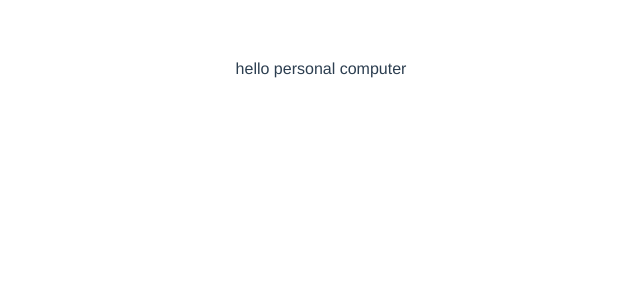
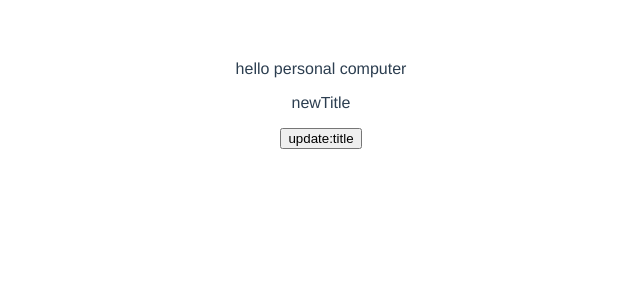
Before and after one commit to 2521425151/myVue2ElementDemo, a Vue app: page /#/homPage in a window 1280 px wide. Shown: the top 300 px of the page, without its empty margins (319-959 px from the left). Built offline with nearby package versions, Linux system fonts and the light colour scheme.

Commit message:
vue prop的双向绑定 .sync修饰符

```diff
--- /dev/null
+++ b/src/components/testChildren.vue
@@ -0,0 +1,27 @@
+<template>
+    <div>
+        <p>{{title}}</p>
+        <button @click="TCClick">update:title</button>
+    </div>
+</template>
+
+<script>
+	export default {
+		name: "testChildren",
+        props:['title'],
+        created(){
+			// this.title = 'newTitle'
+			this.$emit('update:title', 'newTitle')
+        },
+        methods:{
+	        TCClick(){
+		        // this.title = 'TCClick'
+		        this.$emit('update:title', 'TCClick')
+            }
+        }
+	}
+</script>
+
+<style scoped>
+
+</style>
--- a/src/view/homePage.vue
+++ b/src/view/homePage.vue
@@ -1,13 +1,20 @@
 <template>
     <div>
         {{HPName}}
+        <test-children
+            :title.sync="doc.title"
+        ></test-children>
     </div>
 </template>
 
 <script>
 import { mapActions, mapGetters } from 'vuex'
+import testChildren from '../components/testChildren'
 export default {
 	name: "homePage",
+    components:{
+	    testChildren
+    },
 	computed:{
 		...mapGetters(['HPName'])
 	},
@@ -16,7 +23,9 @@ export default {
 	},
 	data(){
 		return{
-
+			doc:{
+				title:'oldTitle'
+            }
 		}
 	},
 	methods:{
```
